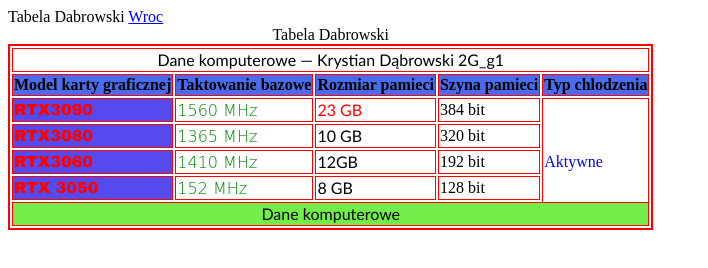
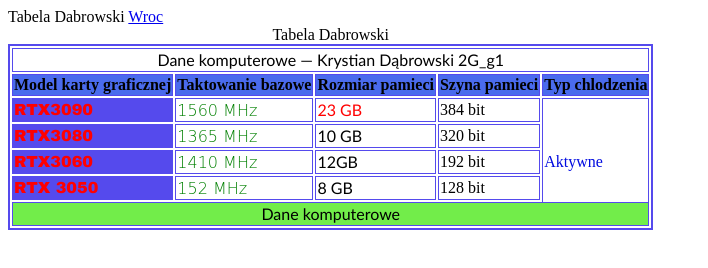
Before and after one commit to strony2015/Cwiczenia, a plain HTML site: page Tabela_Dabrowski.html in a window 1280 px wide. Shown: the whole page, without its empty margins (0-708 px from the left). Drawn offline with Linux system fonts and the light colour scheme.

Commit message:
Update Tabela_Dabrowski.html

```diff
--- a/Tabela_Dabrowski.html
+++ b/Tabela_Dabrowski.html
@@ -10,7 +10,7 @@
 Tabela Dabrowski
 <A HREF="index.html"> Wroc </A>
 
-<table border=2 BORDERCOLOR="red"> <caption>Tabela Dabrowski</caption>
+<table border=2 BORDERCOLOR=#554aed> <caption>Tabela Dabrowski</caption>
 <thead>
 <tr>
 <td colspan="5" align="center"><font face="Calibri">Dane komputerowe &mdash; Krystian Dąbrowski 2G_g1</td>
```
